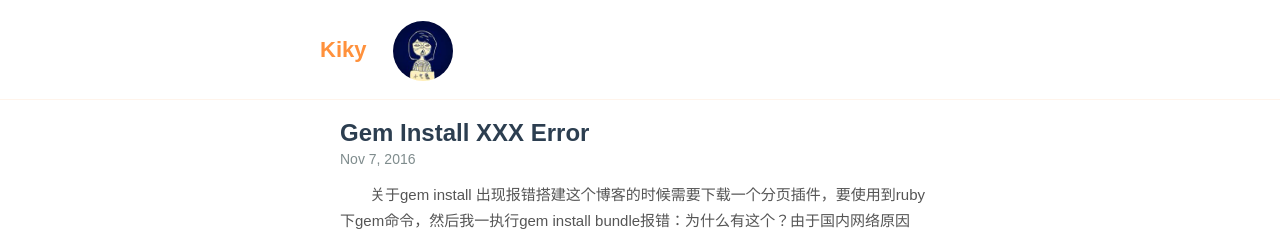
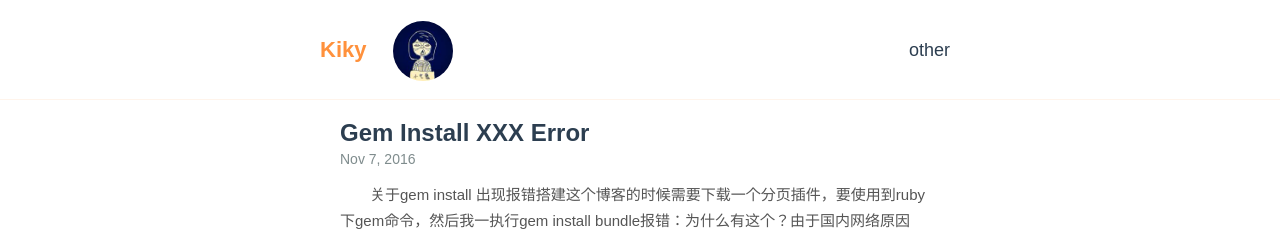
Before and after one commit to kikyives/kikyives.github.io, a Jekyll site: the page built from index.html, in a window 1280 px wide. Shown: the top 233 px of the page. Built offline with Jekyll 4.4.1, drawn with Linux system fonts in a browser that asks for light colours; nearby versions of some CDN libraries; the list of posts is cut into pages by our own code; a style sheet for code colours, icons or effects is not loaded.

Commit message:
category finish

```diff
--- a/_config.yml
+++ b/_config.yml
@@ -6,7 +6,7 @@ title: Kiky
 encoding: utf-8
 description: Kiky的个人博客
 baseurl: ""
-# categorys: [CSS,JavaScript,MVVM,BuildTools,BookTour]
+#categories: [CSS,JavaScript,MVVM,BuildTools,BookTour]
 # pygments: true
 paginate: 5
 paginate_path: "/page:num"
--- a/_includes/header.html
+++ b/_includes/header.html
@@ -4,7 +4,7 @@
 		<nav class="site-nav">
 			<div class="iconfont icon-zhedieanniu"></div>
     		<div class="site-nav-tag clearfix">
-    			{% for category in site.categorys %}
+    			{% for category in site.categories %}
     			<a class="page-link" id="{{category | first}}" href="{{'/category#.html'}}{{ category | first }}">
     				{{ category | first }}
 				</a>
--- a/index.html
+++ b/index.html
@@ -31,7 +31,7 @@ title: kiky
         {% endif %}
 
         {% for page in (1..paginator.total_pages) %}
-            {% if page == paginator.pageNumpage %}
+            {% if page == paginator.page %}
                 <span class="pageNum active">{{ page }}</span>
             {% elsif page == 1 %}
                 <a class="pageNum" href="{{ '/index.html' | prepend: site.baseurl}}">{{ page }}</a>
```
